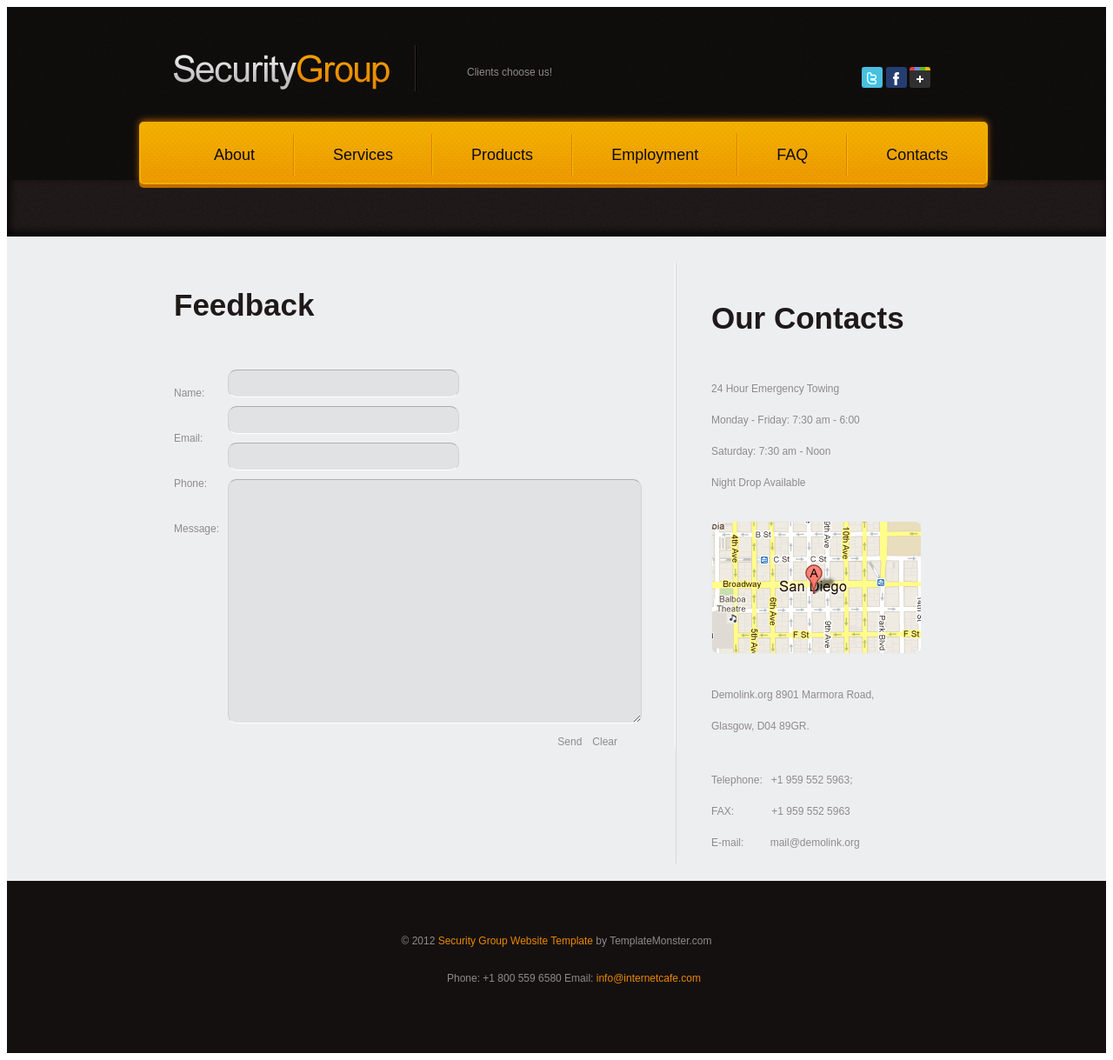
After one commit to saftaclaudia/exercitiu4, a PHP site: page /contacts.php in a window 1280 px wide. The commit adds this page. Shown: the whole page at 87% size. Run offline with PHP 8.4, Linux system fonts and the light colour scheme; some libraries are stand-ins or nearby versions.

Commit message:
contacts and faq page
create faq and contacts php and css

```diff
--- /dev/null
+++ b/contacts.php
@@ -0,0 +1,54 @@
+<!DOCTYPE html>
+<html>
+<head>
+<?php $title="contacts";
+	require('includes/head.php');
+?>
+</head>
+<body>
+	<?php require ('includes/header.php'); ?>
+	<div class="topbar"></div>
+	<div class="contact clearfix">
+		<div class="wrapper clearfix">
+			<div class="feedback ">
+				<h2>Feedback</h2>
+				<div class="formarea clearfix">
+					<div class="textform">
+						<p>Name:</p>
+						<p>Email:</p>
+						<p>Phone:</p>
+						<p>Message:</p>
+					</div>
+					<form action="contactsaction.php">
+						<div class="feedbackform">
+							<input type="text">
+							<input type="text">
+							<input type="text">
+							<textarea></textarea>
+						</div>
+						<div class="button">
+							<button type="reset">Clear</button>
+							<button type="submit">Send</button>
+						</div>
+					</form>
+				</div>
+			</div>
+			<div class="contacts">
+				<h2>Our Contacts</h2>
+				<p>24 Hour Emergency Towing </p>
+				<p>Monday - Friday: 7:30 am - 6:00</p>
+				<p>Saturday: 7:30 am - Noon</p>
+				<p>Night Drop Available </p>
+				<img src="images/contacts.png"></img>
+				<p>Demolink.org 8901 Marmora Road,</p>
+				<p> Glasgow, D04 89GR.</p><br>
+				<p>Telephone:<span>+1 959 552 5963;</span></p>
+				<p>FAX: <span class="padding">+1 959 552 5963</span></p>
+				<p>E-mail: <a class="email" href="mailtto:mail@demolink.org">mail@demolink.org</a></p>
+			</div>
+		</div>
+	</div>
+
+	<?php require('includes/footer.php'); ?>
+</body>
+</html>
--- /dev/null
+++ b/contactsstylesheet.css
@@ -0,0 +1,96 @@
+
+.contact{
+	background-color:#edeef0;
+	padding-top: 30px;
+	padding-bottom: 20px;
+	color:#8f8b8c;
+}
+.contact h2{
+font-size: 35px;
+color: #1f1919;
+padding-bottom: 20px;
+}
+.feedback{
+	width: 60%;
+	border-right: 1px solid #ffffff;
+	margin-left: 40px;
+	float: left;
+}
+	.textform{
+		float:left;
+		margin-right: 10px;
+		line-height: 40px;
+	}
+
+	input{
+	    margin-bottom: 5px;
+	    margin-top: 5px;
+	    border-radius: 10px;
+	    background-color: #e1e2e4;
+	    width: 260px;
+	    height: 28px;
+	    border-bottom: 1px solid #ffffff;
+	    border-top:1px solid #aeafb0;
+	    border-left: 1px solid #cfd0d2;
+	    border-right: 1px solid #cfd0d2;
+		}
+
+	textarea{
+		width: 470px;
+		height: 275px;
+		background-color: #e1e2e4;
+		color:#8f8b8c;
+		border-radius: 10px;
+		margin-top: 5px;
+		border-bottom: 1px solid #ffffff;
+		border-top:1px solid #aeafb0;
+	    border-left: 1px solid #cfd0d2;
+	    border-right: 1px solid #cfd0d2;
+		}
+
+	button{
+		border: none;
+		background-color:transparent;
+		float:right;
+		font-family: arial;
+		color: #8f8b8c;
+		font-size: 12px;
+	}
+	.button{
+		margin-right: 60px;
+		margin-top: 10px;
+	}
+	button:hover{
+		color:#e88800;
+	}
+
+.contacts{
+	float:left;
+	width: 25%;
+	padding-left: 40px;
+	border-left: 1px solid #d5d6d8;
+	padding-top: 15px;
+}
+	.contacts p{
+		line-height: 24px;
+		font-family: arial;
+		font-size:
+	}
+	.contacts img{
+	padding-top: 20px;
+	padding-bottom: 20px;
+	}
+	.contacts span{
+		padding-left: 10px;
+	}
+	.contacts .padding{
+		padding-left: 40px;
+	}
+
+	 .email{
+		color:#8f8b8c;
+		padding-left: 27px;
+	}
+	.contacts a:hover{
+		color:#e88800;
+	}
--- /dev/null
+++ b/faqstylesheet.css
@@ -0,0 +1,26 @@
+.faqcontent{
+	background-color:#edeef0;
+}
+
+.faqtext{
+	padding:30px 80px 60px 40px;
+}
+.faqtext h2{
+	font-family: arial;
+	font-size: 35px;
+	color:#1f1919;
+}
+.faqtext .orange{
+font-family: arial;
+font-size:12px;
+color:#e88800;
+padding-top:30px;
+padding-bottom:20px;
+}
+.faqtext p{
+	font-family: arial;
+	font-size: 12px;
+	color:#8f8b8c;
+	line-height:24px;
+	text-align: justify;
+}
--- a/homepagestylesheet.css
+++ b/homepagestylesheet.css
@@ -1,4 +1,14 @@
+body,
+input,
+select,
+textarea {
+	font-family: arial;
+	font-size: 12px;
+}
 
+a{
+	text-decoration: none;
+}
 .header{
 	background-image:url('images/headerbackground.png');
 	position: relative;
@@ -23,8 +33,6 @@
 		padding-right: 28px;
 	}
 	.header p{
-		font-family: arial;
-		font-size: 12px;
 		color: #8f8b8c;
 		padding-left:58px;
 		border-left:1px solid #000000;
@@ -63,11 +71,9 @@ height: 68px;
 		border-right: none;
 	}
 	.menubar a{
-		text-decoration:none;
 		line-height: 48px;
 		color:#0f0c0c;
 		font-size:18px;
-		font-family:Arial;
 		padding: 0 44px;
 	}
 	.menubar a:hover{
@@ -100,8 +106,7 @@ height: 68px;
 		padding-left: 40px;
 	}
 	.toptext li:first-child,
-	.toptext li:last-child
-	{
+	.toptext li:last-child{
 		border-left: none;
 		border-right: none;
 	}
@@ -117,7 +122,6 @@ height: 68px;
 		line-height: 46px;
 	}
 	.toptext p{
-		font-size: 12px;
 		color:#8f8b8c;
 		line-height: 18px;
 	}
@@ -128,9 +132,6 @@ height: 68px;
 		border-top: 2px solid #161111;
 		border-left: 2px solid #201a1a;
 		border-right: 2px solid #201a1a;
-		text-decoration: none;
-		font-family: arial;
-		font-size: 12px;
 		color:#ffffff;
 	    padding: 10px 30px;
 	    display: inline-block;
@@ -149,8 +150,6 @@ height: 68px;
 	.content{
 		float: left;
 		width:30%;
-		font-family: arial;
-		font-size:12px;
 		color:#8f8b8c;
 		line-height:22px;
 	}
@@ -184,7 +183,6 @@ height: 68px;
 
 
 		.content h1{
-			font-family: Arial;
 				font-size: 35px;
 				color:#1f1919;
 				margin-bottom: 30px;
@@ -198,7 +196,6 @@ height: 68px;
 			color:#e88800;
 		}
 		.content a{
-			text-decoration: none;
 			color:#8f8b8c;
 			border-radius: 5px;
 			background-color: rgba(0, 0, 0, 0.1);
@@ -223,16 +220,11 @@ height: 68px;
 		text-align: center;
 	}
 	.footer p{
-		font-family: Arial;
-		font-size: 12px;
 		color:#8f8b8c;
 	}
 	.footer span,
 	.footer a{
 		color:#e88800;
-		text-decoration: none;
-		font-size: 12px;
-		font-family: Arial;
 	}
 	.footer li{
 		display: inline-block;
--- a/includes/head.php
+++ b/includes/head.php
@@ -3,4 +3,7 @@
 	<link rel="stylesheet" type="text/css" href="homepagestylesheet.css">
 	<link type="text/css" rel="stylesheet" href="employmentstylesheet.css"/>
 	<link type="text/css" rel="stylesheet" href="servicesstylesheet.css"/>
+	<link type="text/css" rel="stylesheet" href="contactsstylesheet.css"/>
+	<link type="text/css" rel="stylesheet" href="faqstylesheet.css"/>
+	<link type="text/css" rel="stylesheet" href="productsstylesheet.css"/>
 	<title><?php echo $title ?></title>
--- a/includes/header.php
+++ b/includes/header.php
@@ -15,10 +15,10 @@
 				<ul>
 					<li><a href="homepage.php">About</a></li>
 					<li><a href="services.php">Services</a></li>
-					<li><a href="">Products</a></li>
+					<li><a href="products.php">Products</a></li>
 					<li><a href="employment.php">Employment</a></li>
-					<li><a href="">FAQ</a></li>
-					<li><a href="">Contacts</a></li>
+					<li><a href="faq.php">FAQ</a></li>
+					<li><a href="contacts.php">Contacts</a></li>
 				</ul>
 			</div>
 		</div>
--- a/servicesstylesheet.css
+++ b/servicesstylesheet.css
@@ -12,8 +12,6 @@
 
 }
 .servicescontent h4{
-	font-size: 12px;
-	font-family: arial;
 	color: #ffffff;
 	background-color:#e88800;
 	padding:5px 20px;
```
Also changed, not shown: faq.php (added, +28 -0 lines), homepage.php (+11 -2 lines), images/contacts.png (added).
